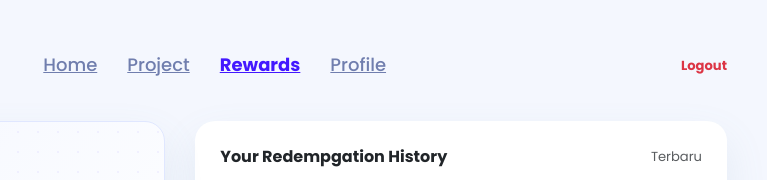
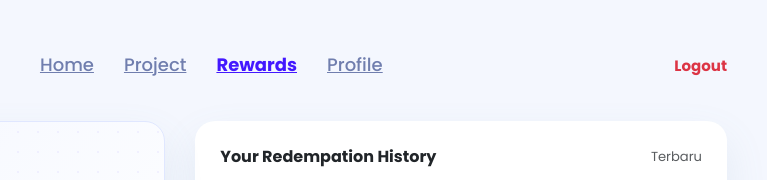
Before and after one commit to aiisyahdn/KolaboHub, a plain HTML site: page rewards.html in a window 1280 px wide. Shown: the top 180 px of the page, 513-1280 px from the left. Drawn offline with nearby package versions, Linux system fonts and the light colour scheme; no server answers.

Commit message:
fixed user name font size

```diff
--- a/rewards.html
+++ b/rewards.html
@@ -26,7 +26,7 @@
             <a class="nav-link-modern" href="profile.html">Profile</a>
         </div>
         <div class="d-flex align-items-center gap-3">
-            <a class="text-danger text-decoration-none fw-bold small" href="#" id="logoutBtn">Logout</a>
+            <a class="text-danger text-decoration-none fw-bold medium" href="#" id="logoutBtn">Logout</a>
         </div>
       </div>
     </nav>
@@ -52,7 +52,7 @@
         <!-- Kolom Kanan: History Penukaran -->
         <div class="history-card-container">
             <div class="d-flex justify-content-between align-items-center mb-3">
-                <h6 class="fw-bold text-dark mb-0">Your Redempgation History</h6>
+                <h6 class="fw-bold text-dark mb-0">Your Redempation History</h6>
                 <small class="text-muted">Terbaru</small>
             </div>
 
```
Also changed, not shown: index.html (+1 -1 lines), myproject.html (+1 -1 lines), profile.html (+1 -1 lines).
